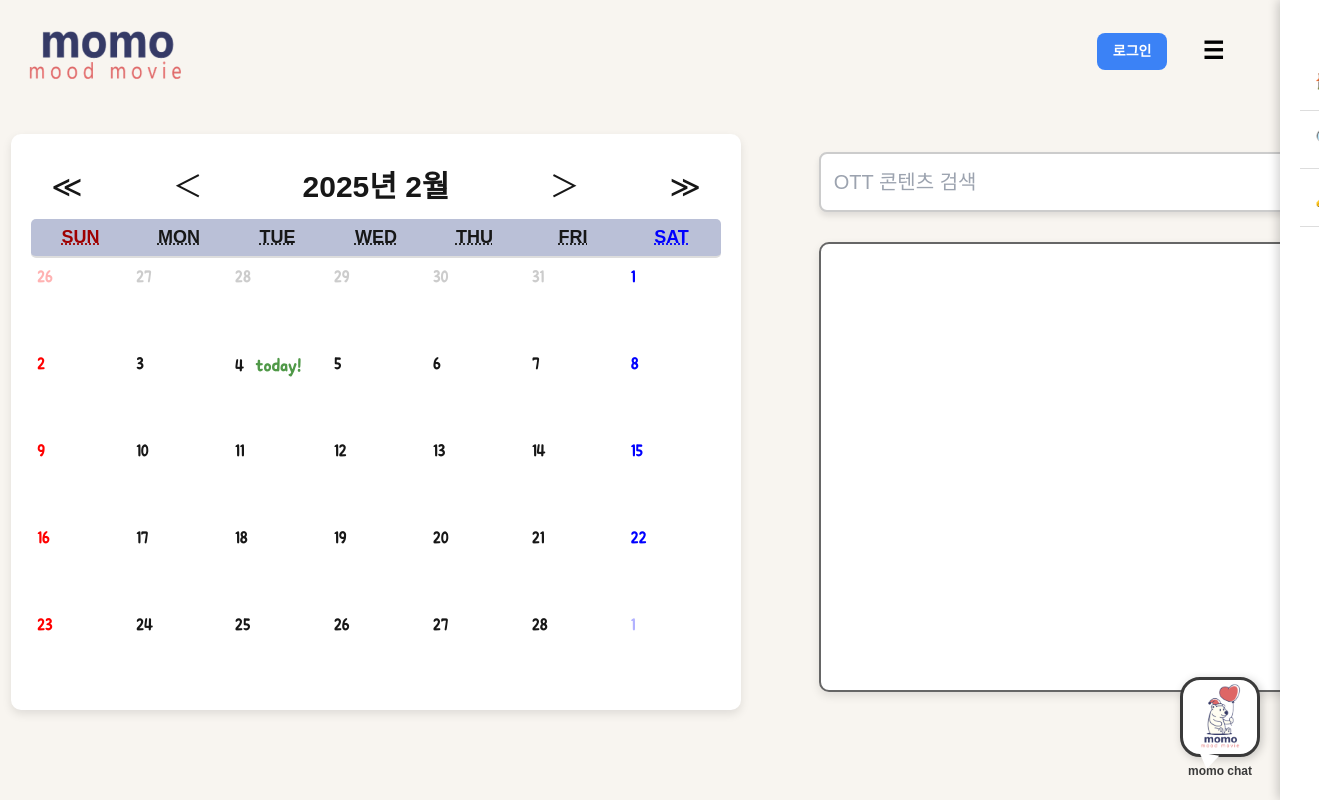
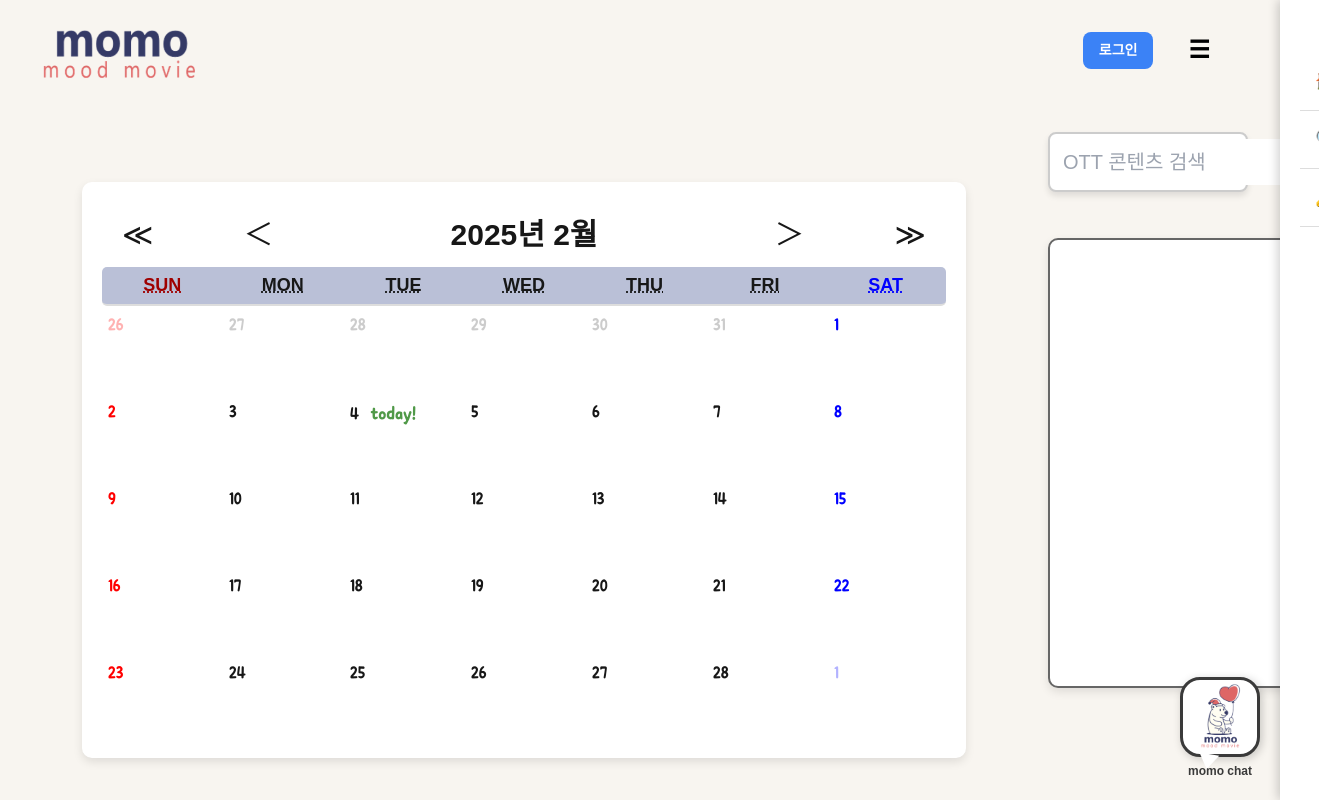
Before and after one commit to dbsgpwn2062/momo_test, a Next.js app: page /home in a window 1280 px wide. Shown: the whole page, 1319 px wide, since content can reach past the window. Built offline with nearby package versions, Linux system fonts and the light colour scheme; no server answers; a web font is replaced by a local one.

Commit message:
elastic search

```diff
--- a/src/app/api/search/route.ts
+++ b/src/app/api/search/route.ts
@@ -25,7 +25,7 @@ export async function GET(req: NextRequest) {
     query: {
       multi_match: {
         query: q,
-        fields: ["Title^4", "Genre^2", "Platform^3"],
+        fields: ["title^4", "genre^2", "platform^3"],
         operator: "OR",
       },
     },
--- a/src/components/SearchForm/MovieGrid.tsx
+++ b/src/components/SearchForm/MovieGrid.tsx
@@ -6,15 +6,15 @@ import "@/styles/search.css"; // ✅ CSS 적용
 interface Movie {
   _id: string;
   _source: {
-    Title: string;
-    Genre: string;
-    Platform: string;
-    PosterURL: string;
-    Synopsis: string;
-    Rating: string;
-    Runtime: string;
-    Country: string;
-    ReleaseDate: string;
+    title: string;
+    genre: string;
+    platform: string;
+    poster_url: string;
+    synopsis: string;
+    rating: string;
+    runtime: string;
+    country: string;
+    releaseDate: string;
   };
 }
 
@@ -109,16 +109,16 @@ export default function MovieGrid({ searchQuery }: { searchQuery: string }) {
             >
               {/* 🎬 영화 포스터 */}
               <img
-                src={movie._source.PosterURL}
-                alt={movie._source.Title}
+                src={movie._source.poster_url}
+                alt={movie._source.title}
                 className="movie-poster"
               />
 
               {/* 🎬 영화 제목 */}
-              <h3 className="movie-title">{movie._source.Title}</h3>
+              <h3 className="movie-title">{movie._source.title}</h3>
 
               {/* 🏷️ 플랫폼 정보 */}
-              <p className="movie-platform">{movie._source.Platform}</p>
+              <p className="movie-platform">{movie._source.platform}</p>
             </div>
           ))
         ) : (
@@ -133,32 +133,32 @@ export default function MovieGrid({ searchQuery }: { searchQuery: string }) {
             <button className="close-btn" onClick={closePopup}>
               ✖
             </button>
-            <h2>{selectedMovie._source.Title}</h2>
+            <h2>{selectedMovie._source.title}</h2>
             <img
-              src={selectedMovie._source.PosterURL}
-              alt={selectedMovie._source.Title}
+              src={selectedMovie._source.poster_url}
+              alt={selectedMovie._source.title}
               className="popup-poster"
             />
             <p>
-              <strong>장르:</strong> {selectedMovie._source.Genre}
+              <strong>장르:</strong> {selectedMovie._source.genre}
             </p>
             <p>
-              <strong>플랫폼:</strong> {selectedMovie._source.Platform}
+              <strong>플랫폼:</strong> {selectedMovie._source.platform}
             </p>
             <p>
-              <strong>줄거리:</strong> {selectedMovie._source.Synopsis}
+              <strong>줄거리:</strong> {selectedMovie._source.synopsis}
             </p>
             <p>
-              <strong>평점:</strong> {selectedMovie._source.Rating}
+              <strong>평점:</strong> {selectedMovie._source.rating}
             </p>
             <p>
-              <strong>상영 시간:</strong> {selectedMovie._source.Runtime}
+              <strong>상영 시간:</strong> {selectedMovie._source.runtime}
             </p>
             <p>
-              <strong>국가:</strong> {selectedMovie._source.Country}
+              <strong>국가:</strong> {selectedMovie._source.country}
             </p>
             <p>
-              <strong>개봉일:</strong> {selectedMovie._source.ReleaseDate}
+              <strong>개봉일:</strong> {selectedMovie._source.releaseDate}
             </p>
           </div>
         </div>
--- a/src/components/mainForm/CalendarForm.tsx
+++ b/src/components/mainForm/CalendarForm.tsx
@@ -3,6 +3,7 @@
 import { useState } from "react";
 import Calendar, { CalendarProps } from "react-calendar";
 import dayjs from "dayjs";
+import styles from "@/styles/MainForm.module.css";
 
 interface CalendarFormProps {
   onDateSelect: (date: Date) => void;
@@ -36,13 +37,13 @@ export default function CalendarForm({
   };
 
   return (
-    <div className="calendarContainer">
+    <div className={styles.calendarContainer}>
       {" "}
       {/* ✅ 전역 CSS 적용 */}
       <Calendar
         onChange={handleDateChange}
         onActiveStartDateChange={handleActiveStartDateChange} // ✅ 월 변경 감지
-        className={"react-calendar"}
+        className="react-calendar"
         locale="ko-KR"
         calendarType="gregory"
         formatShortWeekday={(locale, date) =>
--- a/src/styles/Header.module.css
+++ b/src/styles/Header.module.css
@@ -2,16 +2,17 @@
 .header {
   position: fixed;
   top: 0;
+  left: 0;
   width: 100%;
   display: flex;
   justify-content: space-between;
   align-items: center;
-  padding: 16px;
-  background-color: transparent;
+  padding: 20px 30px;
+  height: 100px;
+  background-color: #f8f5f0;
   color: black;
   box-shadow: none;
-  z-index: 900;
-  margin-bottom: 20px;
+  z-index: 1000;
 }
 
 /* ✅ 햄버거 버튼 스타일 */
--- a/src/styles/MainForm.module.css
+++ b/src/styles/MainForm.module.css
@@ -1,22 +1,43 @@
 .mainContainer {
   display: flex;
-  height: 100%;
+  height: 100vh; /* 전체 높이 고정 */
   flex-direction: column;
-  align-items: stretch;
-  justify-content: center;
   background-color: #f8f5f0;
-  padding-top: 64px;
+  overflow-x: hidden; /* 가로 스크롤 방지 */
 }
 
 .contentWrapper {
   display: flex;
   flex-direction: row;
+  align-items: flex-start;
+  justify-content: center;
+  gap: 2rem;
+  width: 100%;
+  height: calc(100vh - 100px); /* 헤더 높이를 제외한 높이 */
+  margin-top: 100px; /* 헤더 높이만큼 마진 */
+  padding: 2rem;
+  box-sizing: border-box;
+  overflow-y: auto; /* 세로 스크롤만 허용 */
+  overflow-x: hidden; /* 가로 스크롤 방지 */
+}
+
+.calendarContainer {
+  flex: 1;
+  max-width: 85%;
+  min-width: 800px;
+  display: flex;
+  justify-content: center;
   align-items: center;
-  justify-content: center; /* ✅ 중앙 정렬 */
-  gap: 10%; /* 캘린더와 사이드바 사이 여백 */
-  margin-top: 20px;
-  width: 100%;
-  height: 100%;
+  padding-bottom: 2rem; /* 하단 여백 추가 */
+}
+
+.sidebarContainer {
+  flex: 0 0 15%;
+  min-width: 200px;
+  display: flex;
+  flex-direction: column;
+  align-items: center;
+  gap: 1rem;
 }
 
 .chatbotButton {
```
